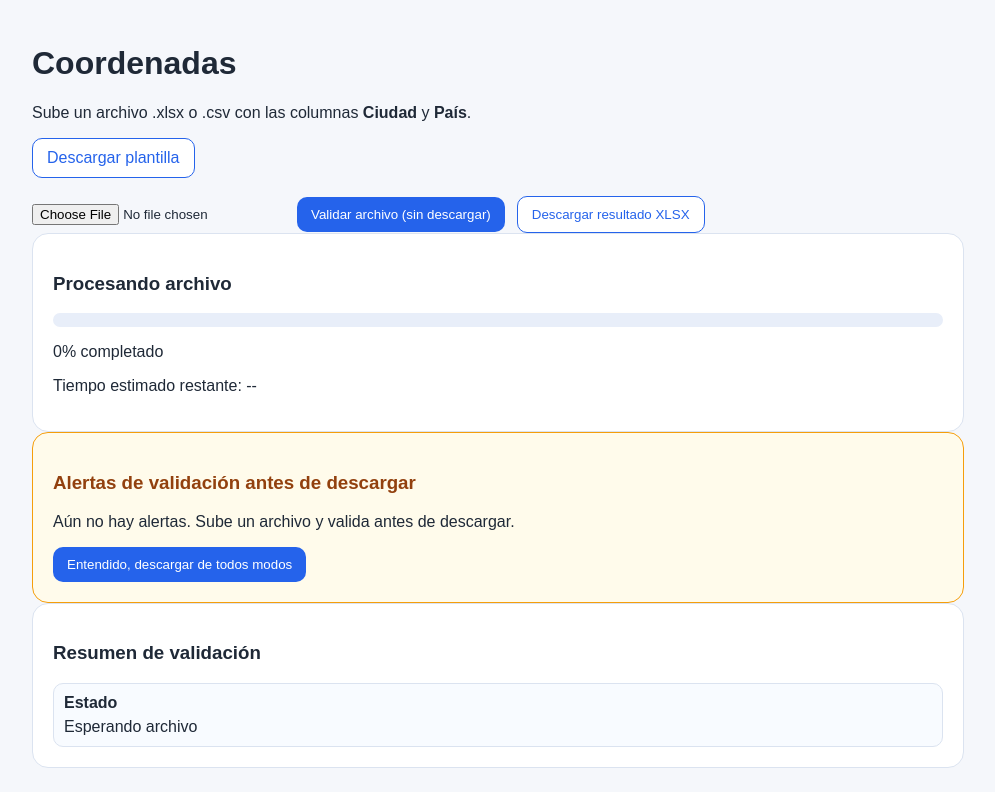
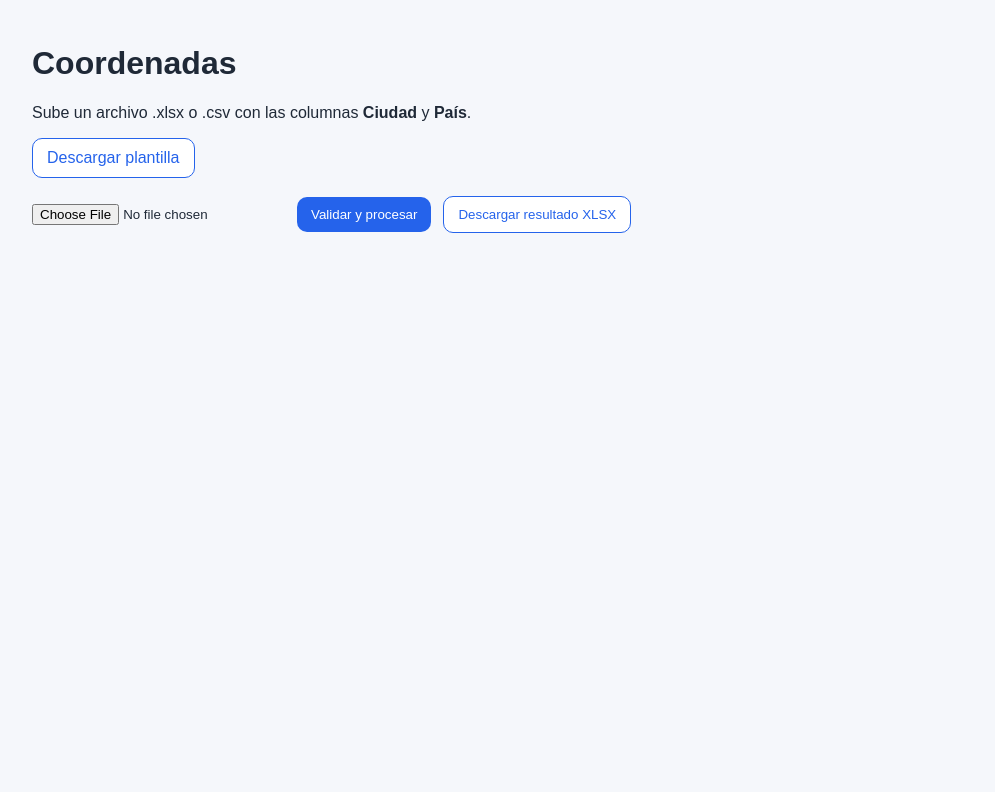
Before and after one commit to sebastianprietoa/calculadora-distancias-web, a FastAPI app: page /coordenadas in a window 1280 px wide. Shown: the part 71-863 px from the top of the page, without its empty margins (142-1137 px from the left). After the commit the page ends 304 px from the top, so only its background shows below. Run offline with FastAPI, Linux system fonts and the light colour scheme.

Commit message:
Revert "Add coordenadas preview API and UI; improve validation, logging and service robustness"

```diff
--- a/app/templates/coordenadas.html
+++ b/app/templates/coordenadas.html
@@ -8,11 +8,11 @@
 
 <form id="coordenadas-form" class="upload-form" enctype="multipart/form-data">
   <input id="coordenadas-file" type="file" name="file" accept=".xlsx,.csv" required>
-  <button class="button" type="submit">Validar archivo (sin descargar)</button>
+  <button class="button" type="submit">Validar y procesar</button>
   <button id="download-result" class="button secondary" type="button" disabled>Descargar resultado XLSX</button>
 </form>
 
-<section id="progress-card" class="card">
+<section id="progress-card" class="card hidden-block">
   <h3>Procesando archivo</h3>
   <div class="progress-track">
     <div id="progress-bar" class="progress-bar" style="width: 0%"></div>
@@ -21,16 +21,16 @@
   <p id="eta-text">Tiempo estimado restante: --</p>
 </section>
 
-<section id="alerts-card" class="card alert-card">
+<section id="alerts-card" class="card hidden-block alert-card">
   <h3>Alertas de validación antes de descargar</h3>
-  <p id="alerts-summary">Aún no hay alertas. Sube un archivo y valida antes de descargar.</p>
+  <p id="alerts-summary"></p>
   <ul id="alerts-list"></ul>
   <button id="acknowledge-alerts" class="button" type="button">Entendido, descargar de todos modos</button>
 </section>
 
-<section id="summary-card" class="card">
+<section id="summary-card" class="card hidden-block">
   <h3>Resumen de validación</h3>
-  <div id="summary-grid" class="summary-grid"><div class="summary-item"><strong>Estado</strong><span>Esperando archivo</span></div></div>
+  <div id="summary-grid" class="summary-grid"></div>
 </section>
 
 <section id="missing-card" class="card hidden-block">
@@ -129,7 +129,7 @@
 
     alertsList.innerHTML = '';
     if (totalIssues === 0) {
-      alertsSummary.textContent = 'Sin alertas: puedes descargar el resultado.';
+      alertsCard.classList.add('hidden-block');
       downloadButton.disabled = false;
       return;
     }
@@ -143,11 +143,12 @@
       alertsList.appendChild(item);
     });
 
+    alertsCard.classList.remove('hidden-block');
     downloadButton.disabled = true;
   }
 
   acknowledgeAlertsBtn.addEventListener('click', () => {
-    alertsSummary.textContent = 'Alertas reconocidas. Puedes descargar de todos modos.';
+    alertsCard.classList.add('hidden-block');
     downloadButton.disabled = false;
   });
 
@@ -194,11 +195,14 @@
     }
 
     currentFile = file;
+    summaryCard.classList.add('hidden-block');
     previewCard.classList.add('hidden-block');
     missingCard.classList.add('hidden-block');
+    alertsCard.classList.add('hidden-block');
     alertsList.innerHTML = '';
     downloadButton.disabled = true;
 
+    progressCard.classList.remove('hidden-block');
     const estimatedTotalSeconds = Math.max(5, Math.min(90, file.size / 300000));
     const startedAt = Date.now();
     setProgress(1, estimatedTotalSeconds);
@@ -248,6 +252,7 @@
       renderAlerts(payload);
       buildTable(previewTable, payload.rows_preview || []);
       buildTable(missingTable, payload.missing_preview || []);
+      summaryCard.classList.remove('hidden-block');
       previewCard.classList.remove('hidden-block');
       missingCard.classList.remove('hidden-block');
       const summary = payload.summary || {};
```
